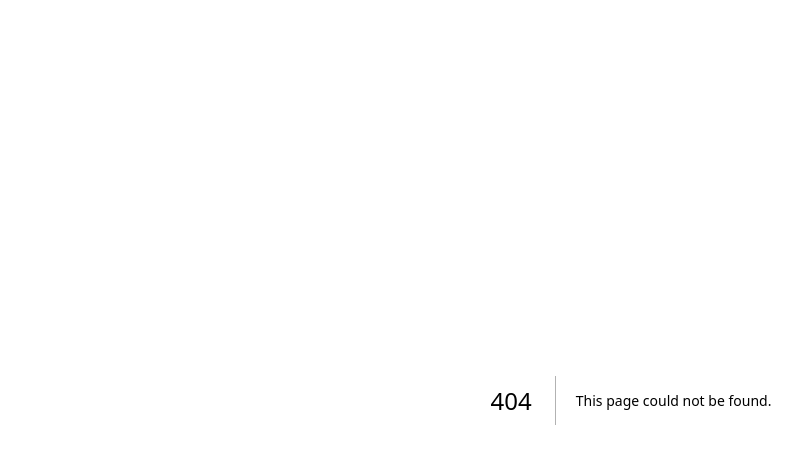
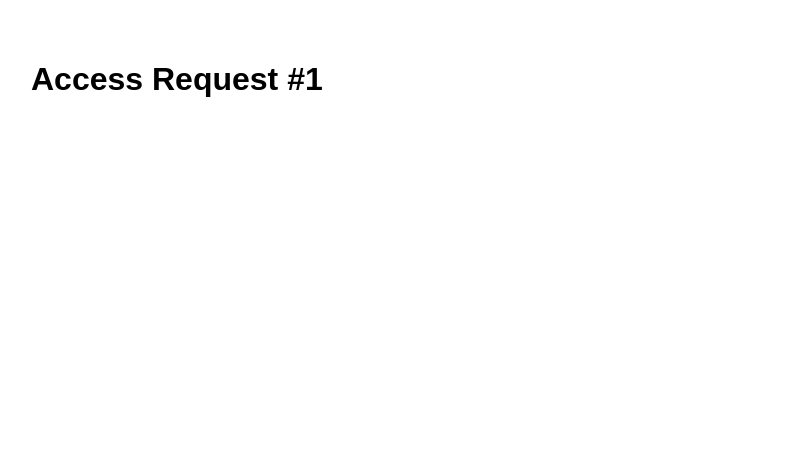
Before and after one commit to manyagaonkar-blackbuck/aws-access-portal-frontend, a Next.js app: page /dashboard/request/1 in a window 1280 px wide. Before the commit this address had no page. Shown: the top 464 px of the page, without its empty margins (9-811 px from the left). Built offline with nearby package versions, Linux system fonts and the light colour scheme.

Commit message:
Refactor routing: move request pages under dashboard with dynamic route

```diff
--- /dev/null
+++ b/app/dashboard/request/[id]/page.tsx
@@ -0,0 +1,13 @@
+"use client";
+
+import { useParams } from "next/navigation";
+
+export default function RequestDetailPage() {
+  const { id } = useParams();
+
+  return (
+    <div style={{ padding: 40 }}>
+      <h1>Access Request #{id}</h1>
+    </div>
+  );
+}
--- a/app/request/page.tsx
+++ b/app/dashboard/request/create/page.tsx
@@ -1,3 +1,5 @@
+"use client";
+
 import CreateAccessRequestForm from "@/components/CreateAccessRequestForm";
 import { useRouter } from "next/navigation";
 
```
